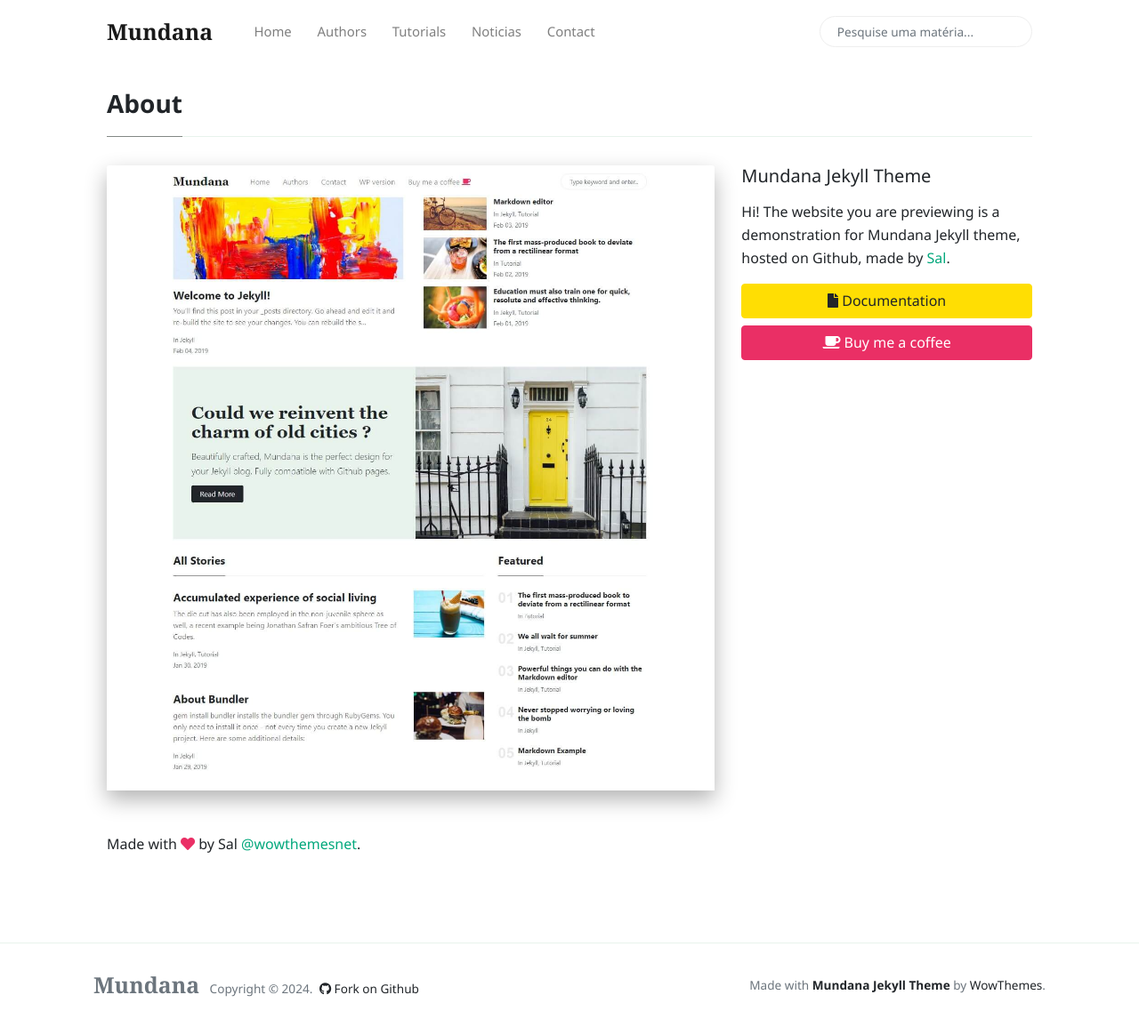
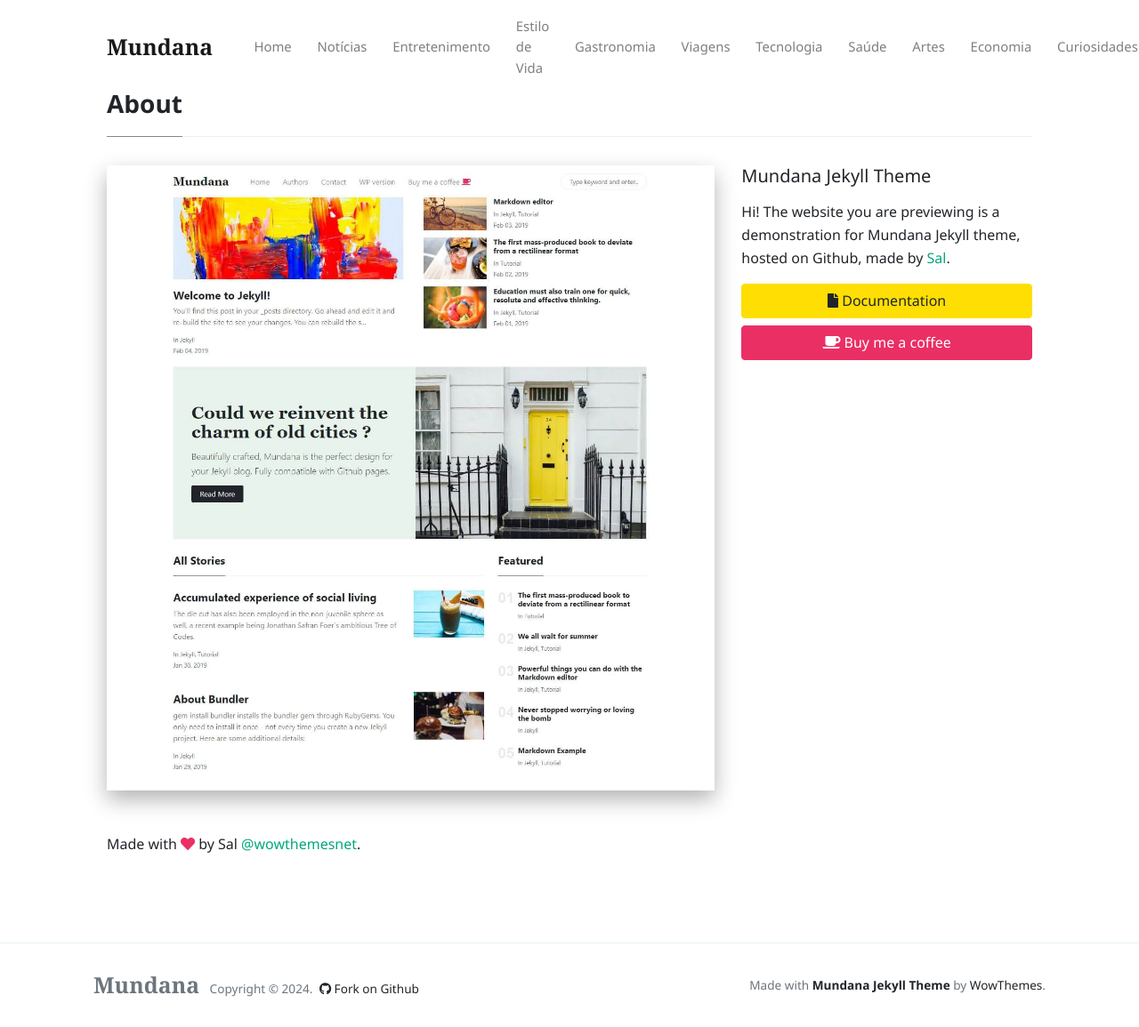
Before and after one commit to luishenriquetp01/luishenriquetp01.github.io, a Jekyll site: the page built from _pages/about.md, in a window 1280 px wide and 1155 px high. Shown: the whole window at 89% size. Built offline with Jekyll 4.4.1, drawn with Linux system fonts in a browser that asks for light colours; nearby versions of some CDN libraries; comment, search, counter and statistics services are not loaded.

Commit message:
Header links update

```diff
--- a/_includes/menu-header.html
+++ b/_includes/menu-header.html
@@ -4,13 +4,47 @@
 	<a class="nav-link" href="{{site.baseurl}}/index.html">Home</a>
 </li>
 <li class="nav-item">
-	<a class="nav-link" href="{{site.baseurl}}/authors-list.html">Authors</a>
+	<a class="nav-link" href="{{site.baseurl}}/colunas.html#Notícias">Notícias</a>
 </li>
 <li class="nav-item">
-	<a class="nav-link" href="{{site.baseurl}}/tutorial.html">Tutorials</a>
+	<a class="nav-link" href="{{site.baseurl}}/colunas.html#Entretenimento"
+		>Entretenimento</a
+	>
 </li>
 <li class="nav-item">
-	<a class="nav-link" href="{{site.baseurl}}/noticias.html">Noticias</a>
+	<a class="nav-link" href="{{site.baseurl}}/colunas.html#Estilo de Vida"
+		>Estilo de Vida</a
+	>
+</li>
+<li class="nav-item">
+	<a class="nav-link" href="{{site.baseurl}}/colunas.html#Gastronomia"
+		>Gastronomia</a
+	>
+</li>
+<li class="nav-item">
+	<a class="nav-link" href="{{site.baseurl}}/colunas.html#Viagens">Viagens</a>
+</li>
+<li class="nav-item">
+	<a class="nav-link" href="{{site.baseurl}}/colunas.html#Tecnologia"
+		>Tecnologia</a
+	>
+</li>
+<li class="nav-item">
+	<a class="nav-link" href="{{site.baseurl}}/colunas.html#Saúde">Saúde</a>
+</li>
+<li class="nav-item">
+	<a class="nav-link" href="{{site.baseurl}}/colunas.html#Artes">Artes</a>
+</li>
+<li class="nav-item">
+	<a class="nav-link" href="{{site.baseurl}}/colunas.html#Economia">Economia</a>
+</li>
+<li class="nav-item">
+	<a class="nav-link" href="{{site.baseurl}}/colunas.html#Curiosidades"
+		>Curiosidades</a
+	>
+</li>
+<li class="nav-item">
+	<a class="nav-link" href="{{site.baseurl}}/authors-list.html">Authors</a>
 </li>
 <li class="nav-item">
 	<a class="nav-link" href="{{site.baseurl}}/contact.html">Contact</a>
```
Also changed, not shown: _pages/notícias.html (deleted, +0 -15 lines), _pages/tutorial.html (deleted, +0 -15 lines).
